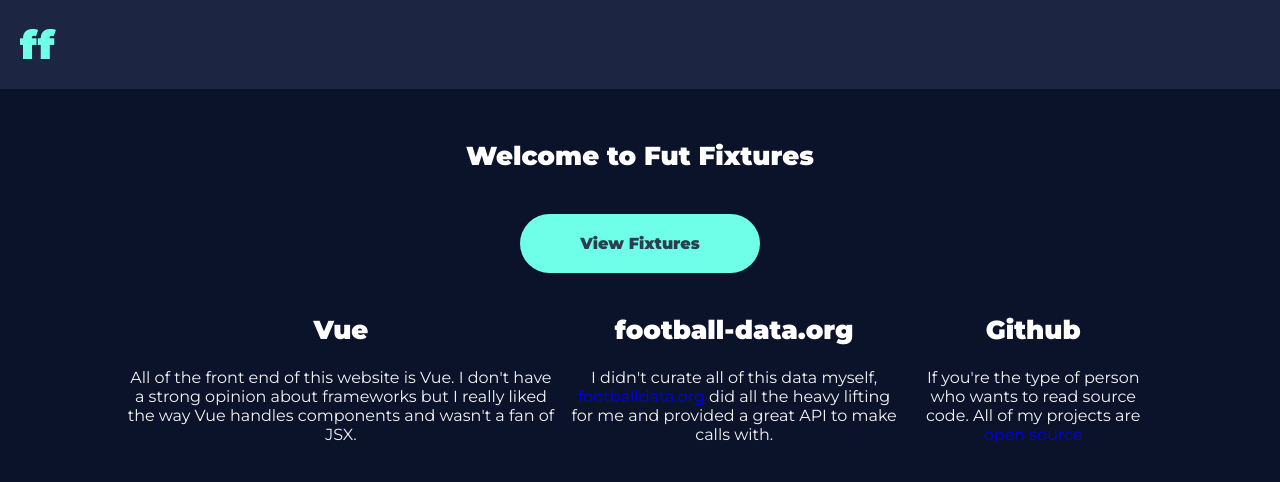
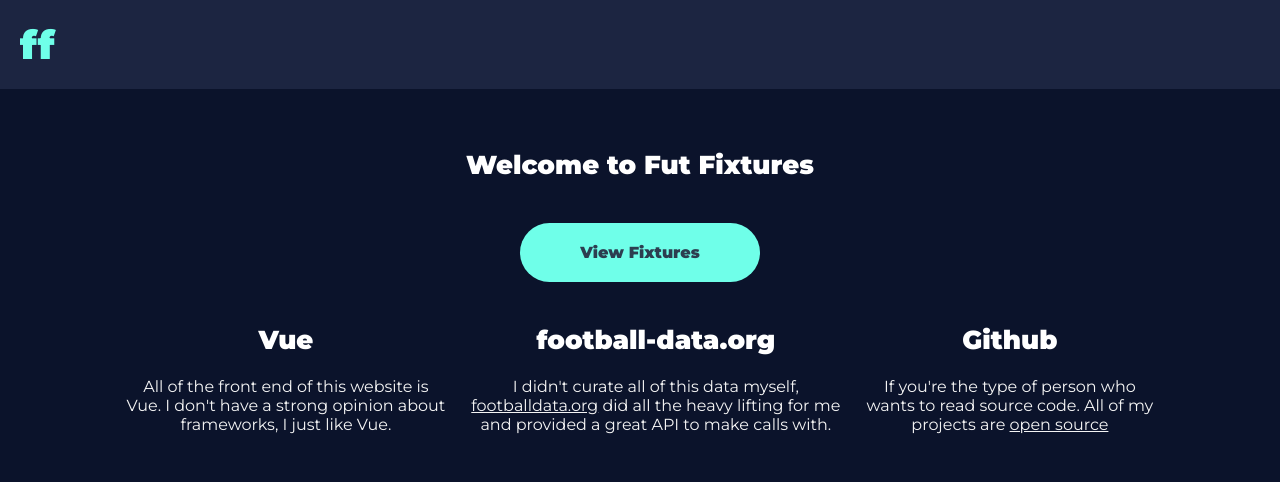
Before and after one commit to qkombur/FutTrack, a Vue app: page / in a window 1280 px wide. Shown: the top 482 px of the page. Built offline with nearby package versions, Linux system fonts and the light colour scheme.

Commit message:
styled anchor tags

```diff
--- a/src/pages/Main.vue
+++ b/src/pages/Main.vue
@@ -7,7 +7,7 @@
     <div class="feature-container">
       <div class="feature">
         <h2 class="feature-header">Vue</h2>
-        <p class="feature-body">All of the front end of this website is Vue. I don't have a strong opinion about frameworks but I really liked the way Vue handles components and wasn't a fan of JSX.</p>
+        <p class="feature-body">All of the front end of this website is Vue. I don't have a strong opinion about frameworks, I just like Vue.</p>
       </div>
       <div class="feature">
         <h2 class="feature-header">football-data.org</h2>
@@ -15,7 +15,7 @@
       </div>
       <div class="feature">
         <h2 class="feature-header">Github</h2>
-        <p class="feature-body">If you're the type of person who wants to read source code. All of my projects are<a href="https://www.github.com/qkombur/FutTrack"> open source</a> </p>
+        <p class="feature-body">If you're the type of person who wants to read source code. All of my projects are <a href="https://www.github.com/qkombur/FutTrack">open source</a> </p>
       </div>
     </div>
   </div>
@@ -54,7 +54,10 @@ h2 {
   font-size: 1.625rem;
   text-align: center;
 }
-
+a {
+  color: #f4f4f4;
+  text-decoration: underline;
+}
 p {
   color: #f4f4f4;
   font-size: 1em;
```
Also changed, not shown: 11 other files (tests, documents, lock files or other folders).
